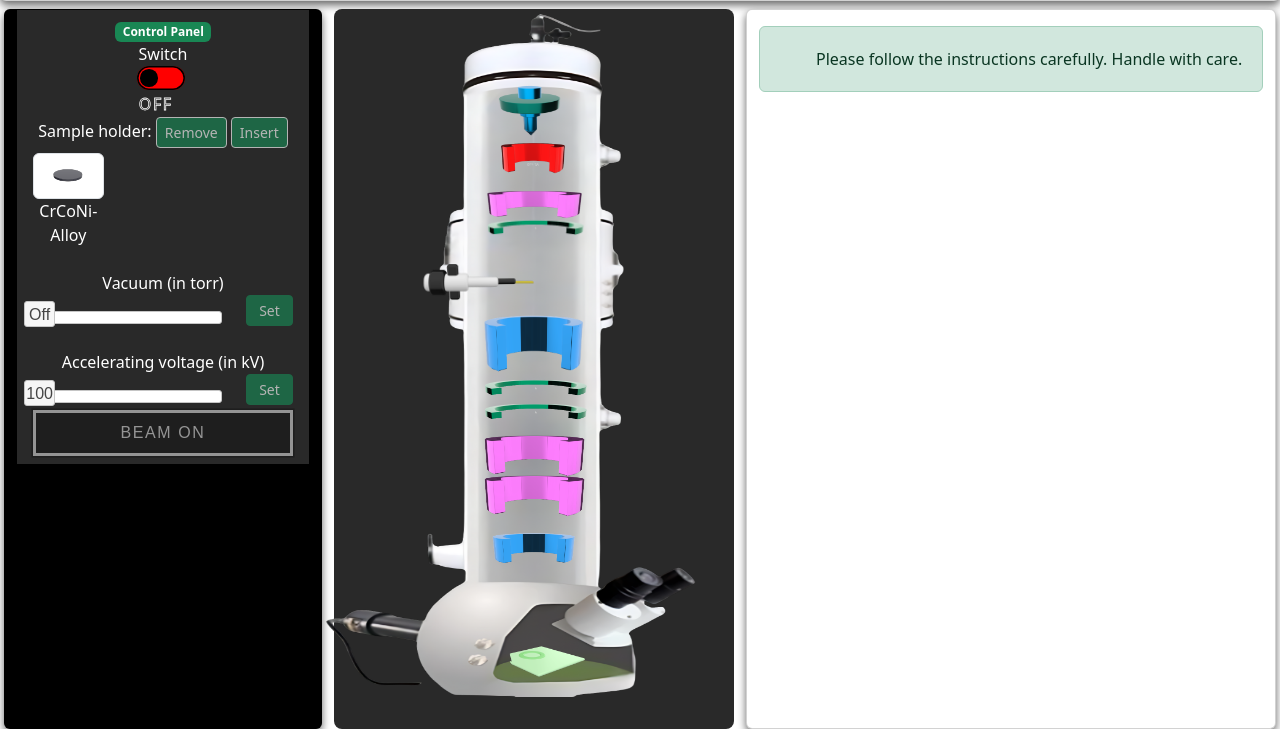
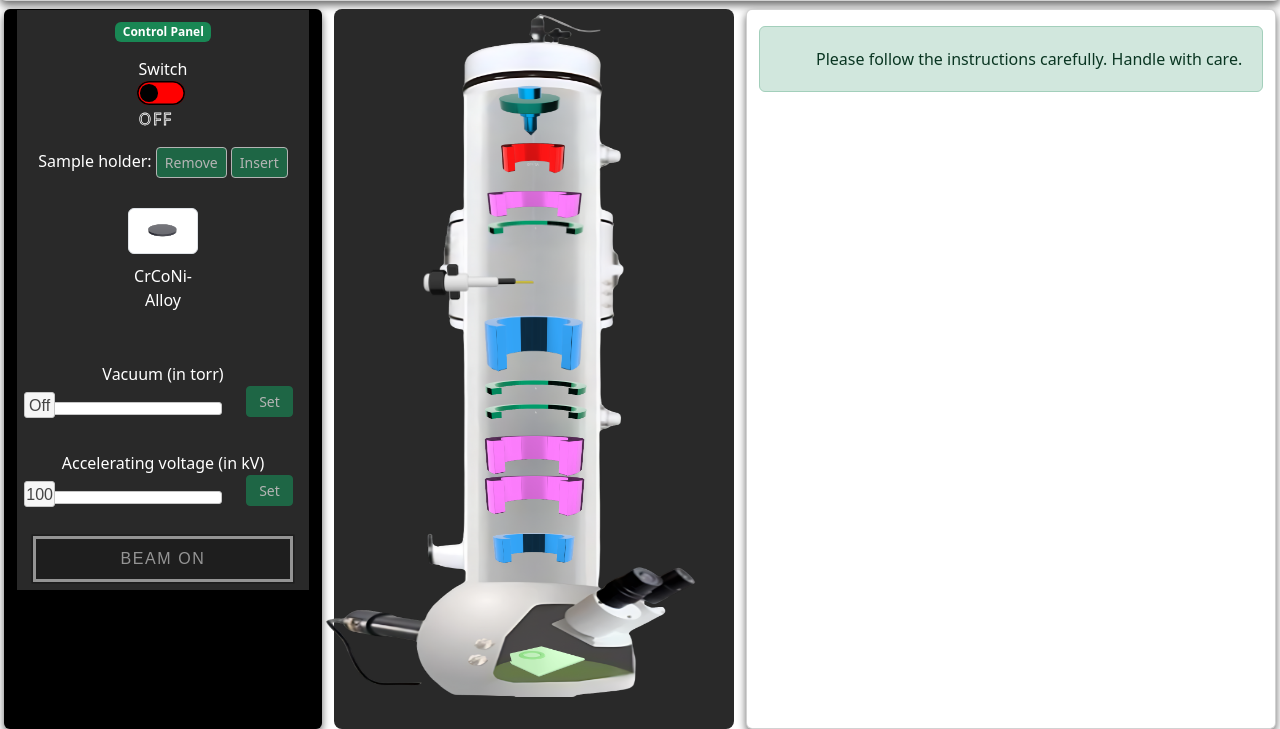
Before and after one commit to virtual-labs/exp-stacking-fault-energy-iitk, a plain HTML site: page experiment/simulation/iframes/simulator.html in a window 1280 px wide. Shown: the part 98-827 px from the top of the page. Drawn offline with nearby package versions, Linux system fonts and the light colour scheme.

Commit message:
simulation updated

```diff
--- a/experiment/simulation/iframes/simulator.html
+++ b/experiment/simulation/iframes/simulator.html
@@ -36,7 +36,7 @@
           </div>
 
 <!-- start button -->
-            <div class="label-heading">Switch</div>
+            <div class="label-heading" style="padding-top: 15px;">Switch</div>
             <input
               id="toggle id"
               class="toggle"
@@ -53,7 +53,7 @@
 <!-- start button -->
 
 <!-- sample holder buttons -->
-<div class="padd-3">
+<div class="padd-3" style="padding-top: 20px;">
   Sample holder:
   <button id="removeButton" class="btn btn-sm bg-success" disabled>Remove</button>
   <button id="insertButton" class="btn btn-sm bg-success" disabled>Insert</button>
@@ -61,10 +61,10 @@
 <!-- sample holder buttons end -->
 
 <!-- sample load -->
-<div class="row padd-3">
-  <div class="col-sm-4">
+<div class="row padd-3 justify-content-center" style="padding-top: 30px;">
+  <div class="col-sm-4  text-center">
       <img id="image-y" src="../images/parts/specimen.png" alt="Y" class="img-thumbnail img-fluid moveable-image y" />
-  CrCoNi-Alloy
+  <p style="padding-top: 10px;">CrCoNi-Alloy</p>
   </div>
   <div class="col-sm-4" style="display:none;">
       <img id="image-a" src="../images/parts/specimen.png" alt="Y" class="img-thumbnail img-fluid moveable-image y" />
@@ -78,7 +78,7 @@
 <!-- sample load end -->
 
 <!-- vacuum slider -->
-          <div class="form-group mt-4">
+          <div class="form-group mt-4" style="padding-top: 10px;">
               <label for="formControlRange" disabled>Vacuum (in torr)</label>
               <div class="row">
                   <div class="col-9">
@@ -94,7 +94,7 @@
 <!-- end of vacuum slider -->
 
 <!-- acc voltage slider -->
-          <div class="form-group mt-4">
+          <div class="form-group mt-4" style="padding-top: 10px;">
               <label for="formControlRange">Accelerating voltage (in kV)</label>
               <div class="row">
                   <div class="col-9">
@@ -110,7 +110,7 @@
 <!-- acc voltage slider end -->
 
 <!-- beam on -->
-<div class="padd-3">
+<div class="padd-3" style="padding-top: 30px;">
   <button id="on" class="but sm w-100 green" disabled>Beam On</button>
 </div>
 <!-- beam off -->
```
Also changed, not shown: experiment/simulation/index.html (+0 -1 lines).
